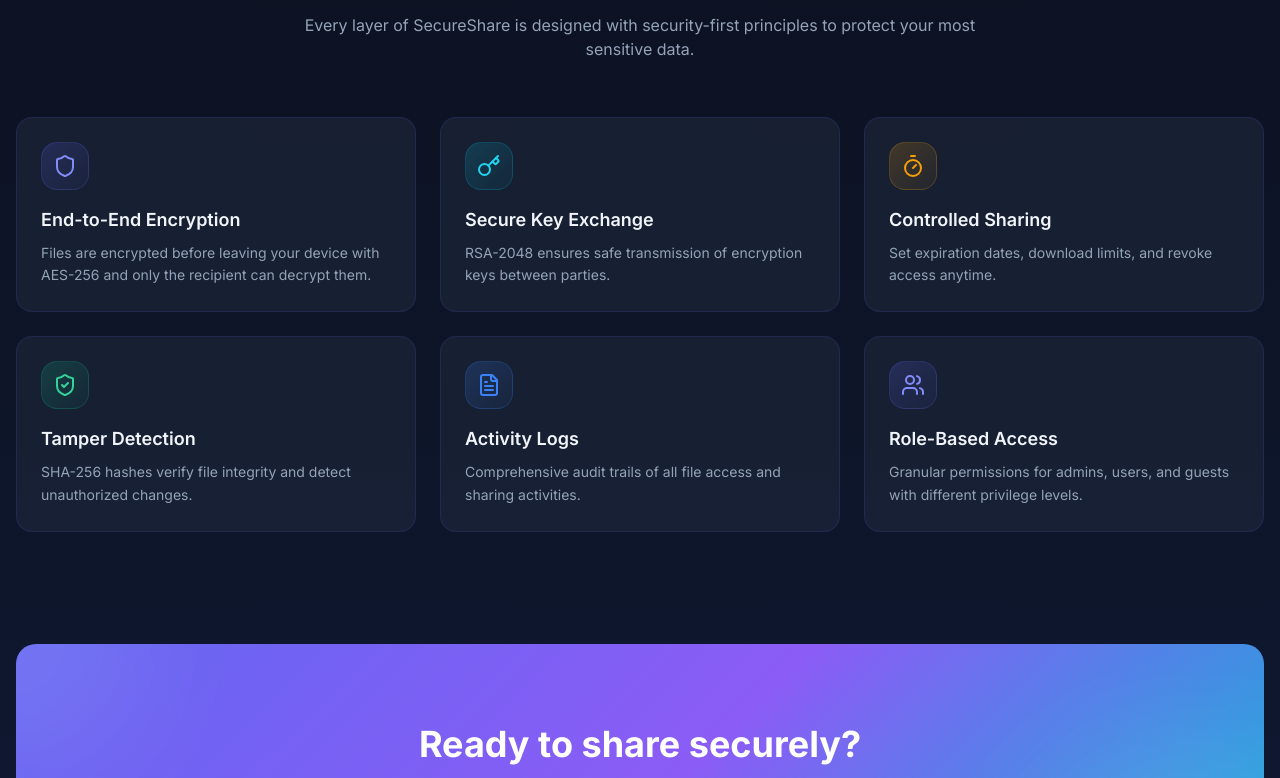
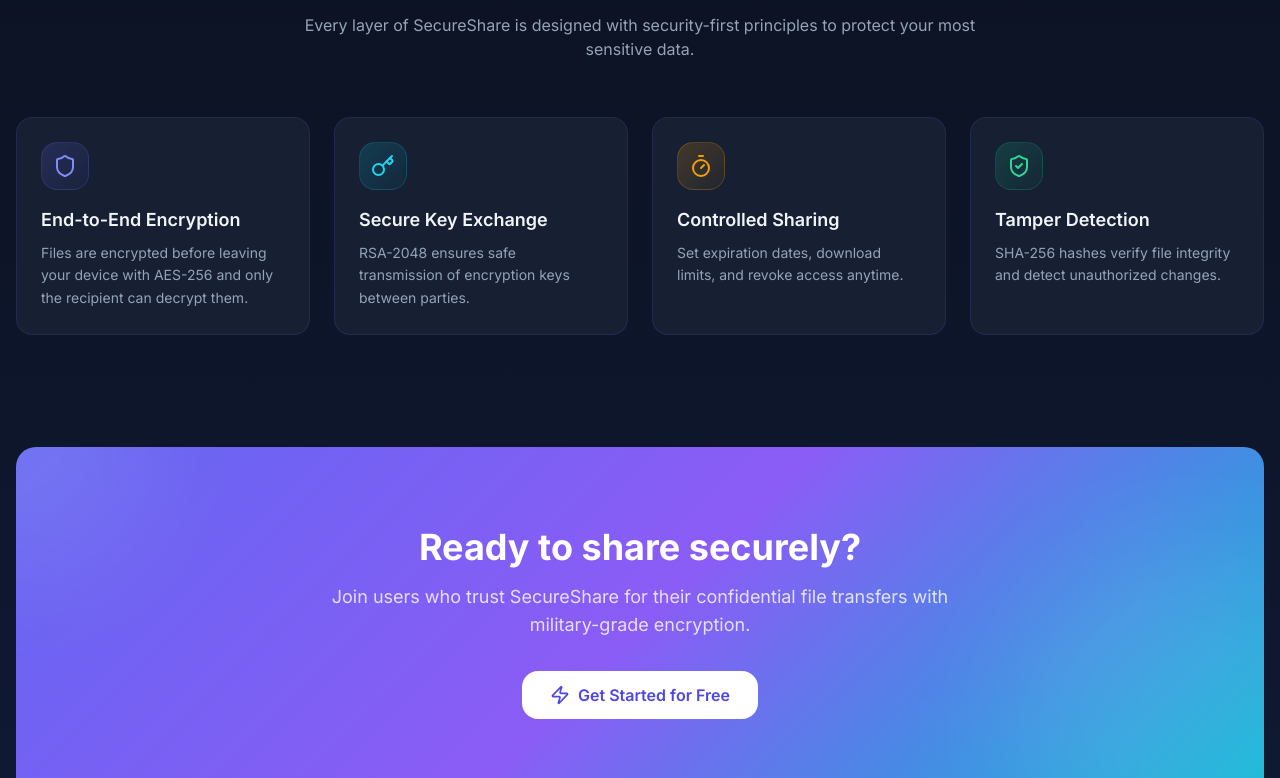
Before and after one commit to CodeCraftBilal/info-security-project, a Next.js app: page / in a window 1280 px wide. Shown: the part 1010-1788 px from the top of the page. Built offline with nearby package versions, Linux system fonts and the light colour scheme; no server answers.

Commit message:
added home page in nav

```diff
--- a/components/Features.tsx
+++ b/components/Features.tsx
@@ -26,18 +26,6 @@
         icon: ShieldCheck,
         color: "success",
       },
-      {
-        title: "Activity Logs",
-        description: "Comprehensive audit trails of all file access and sharing activities.",
-        icon: FileText,
-        color: "info",
-      },
-      {
-        title: "Role-Based Access",
-        description: "Granular permissions for admins, users, and guests with different privilege levels.",
-        icon: Users,
-        color: "primary",
-      },
     ];
 
   const colorMap: Record<string, string> = {
@@ -63,7 +51,7 @@
         </p>
       </div>
 
-      <div className="grid grid-cols-1 md:grid-cols-2 lg:grid-cols-3 gap-6 animate-stagger">
+      <div className="grid grid-cols-1 md:grid-cols-2 lg:grid-cols-4 gap-6 animate-stagger">
         {features.map((feature, index) => {
           const IconComponent = feature.icon;
           const colors = colorMap[feature.color] || colorMap.primary;
--- a/components/Header.tsx
+++ b/components/Header.tsx
@@ -10,6 +10,7 @@
     const [mobileOpen, setMobileOpen] = useState(false);
 
     const navLinks = [
+        { label: 'Home', href: '/' },
         { label: 'About', href: '/about' },
         { label: 'Security', href: '/security' },
         { label: 'How It Works', href: '/how-it-works' },
```
